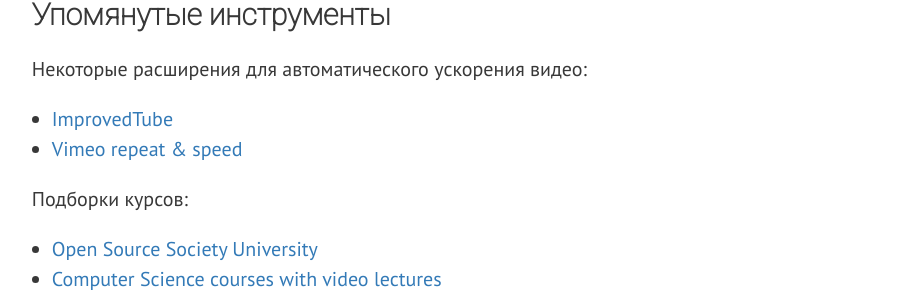
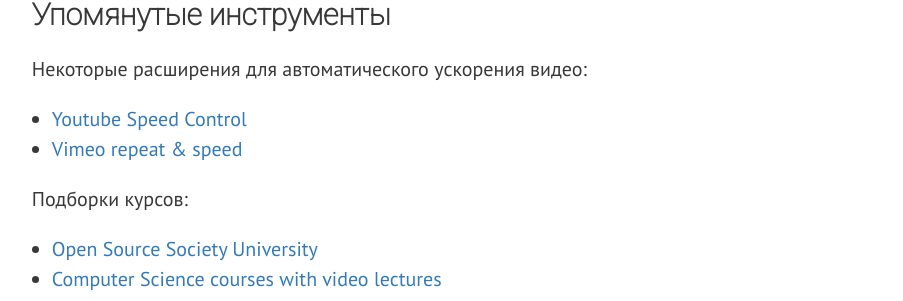
Before and after one commit to codonaft/codonaft.github.io, a Jekyll site: the page built from _posts/2019-01-03-как-эффективно-учиться-программированию-по-mooc-курсам.md, in a window 1280 px wide and 900 px high, scrolled down 1083 px. Shown: the part 154-455 px from the top of the window, without its empty margins (173-1076 px from the left). Built offline with Jekyll 4.4.1, drawn with Linux system fonts in a browser that asks for light colours; nearby versions of some CDN libraries.

Commit message:
replace browser extension

```diff
--- a/_posts/2019-01-03-как-эффективно-учиться-программированию-по-mooc-курсам.md
+++ b/_posts/2019-01-03-как-эффективно-учиться-программированию-по-mooc-курсам.md
@@ -19,7 +19,7 @@
 
 ### Упомянутые инструменты
 Некоторые расширения для автоматического ускорения видео:
-- [ImprovedTube](https://chrome.google.com/webstore/detail/improvedtube-for-youtube/bnomihfieiccainjcjblhegjgglakjdd)
+- [Youtube Speed Control](https://chrome.google.com/webstore/detail/youtube-speed-control/mgkkolinahabbhkpcdogjigngngchjdf)
 - [Vimeo repeat & speed](https://chrome.google.com/webstore/detail/vimeo-repeat-speed/noonakfaafcdaagngpjehilgegefdima)
 
 Подборки курсов:
```
